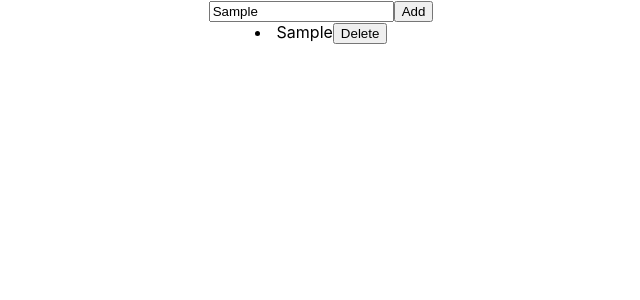
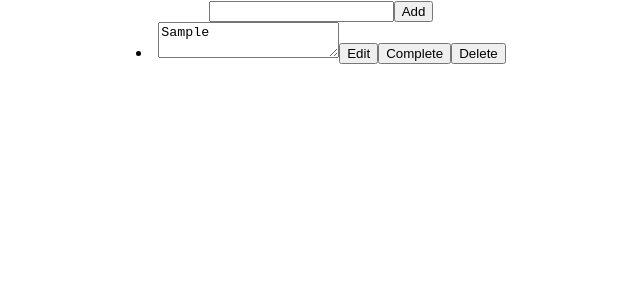
Before and after one commit to ashsachan/Todo-Redux-App, a React (Create React App) app: page / in a window 1280 px wide. Both pictures are taken after typing "Sample" into the empty fields and a click on the button "Add". Shown: the top 300 px of the page, without its empty margins (319-959 px from the left). Built offline with nearby package versions, Linux system fonts and the light colour scheme.

Commit message:
Update Complete Working Fine

```diff
--- a/src/components/Todos.js
+++ b/src/components/Todos.js
@@ -1,6 +1,6 @@
-import React, { useState } from "react";
+import React, { useState, useRef } from "react";
 import { connect } from "react-redux";
-import { addTodos, removeTodos } from "../redux/reducer";
+import { addTodos, removeTodos, updateTodos, completeTodos } from "../redux/reducer";
 
 const mapStateToProps = (state) => {
   return {
@@ -12,62 +12,72 @@
   return {
     addTodo: (obj) => dispatch(addTodos(obj)),
     removeTodo: (id) => dispatch(removeTodos(id)),
+    updateTodo: (obj) => dispatch(updateTodos(obj)),
+    completeTodo: (id) => dispatch(completeTodos(id)),
+
   };
 };
 
 const Todos = (props) => {
   const [todo, setTodo] = useState("");
 
+  let inputRef = useRef(false);
+
+  const changeFocus = () => {
+    inputRef.current.disabled = false;
+    inputRef.current.focus();
+  };
+
+  const update = (id, value, e) => {
+    if (e.which === 13) props.updateTodo({ id, item: value });
+    inputRef.current.disabled = false;
+  };
+
   const handleChange = (e) => {
     setTodo(e.target.value);
   };
 
-  // const add = () => {
-  //   if (todo === "") {
-  //     alert("Input is Empty");
-  //   } else {
-  //     props.addTodo({
-  //       id: Math.floor(Math.random() * 1000),
-  //       item: todo,
-  //       completed: false,
-  //     });
-  //     setTodo("");
-  //   }
-  // };
-
-  console.log("props from store", props);
-
+  const add = () => {
+    if (todo === "") {
+      alert("Input is Empty");
+    } else {
+      props.addTodo({
+        id: Math.floor(Math.random() * 1000),
+        item: todo,
+        completed: false,
+      });
+      setTodo("");
+    }
+  };
+  //console.log("props from store", props);
   return (
     <div className="addTodos">
       <input
         type="text"
         onChange={(e) => handleChange(e)}
         className="todo-input"
+        value={todo}
       />
       <button
         className="add-btn"
-        onClick={() =>
-          props.addTodo({
-            id: Math.floor(Math.random() * 1000),
-            item: todo,
-            completed: false,
-          })
-        }
+        onClick={() => add()}
       >
         Add
       </button>
-
       <br />
-
       <ui>
         {props.todos.map((item) => {
           return (
             <li key={item.id}>
-              {item.item}
-              <button onClick={() => props.removeTodo(item.id)}>
-                {" "}
-                Delete{" "}
-              </button>
+              <textarea
+                ref={inputRef}
+                disabled={false}
+                defaultValue={item.item}
+                onKeyPress={(e) => update(item.id, inputRef.current.value, e)}
+              />
+              <button onClick={() => changeFocus}> Edit </button>
+              <button onClick={() => props.completeTodo(item.id)}>Complete</button>
+              <button onClick={() => props.removeTodo(item.id)}>Delete</button>
             </li>
           );
         })}
```
